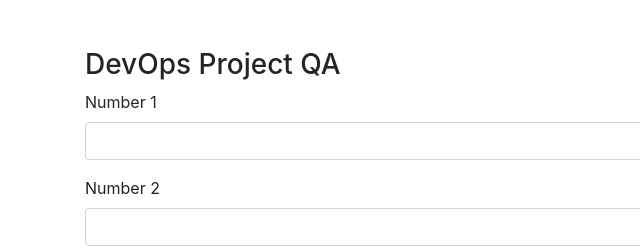
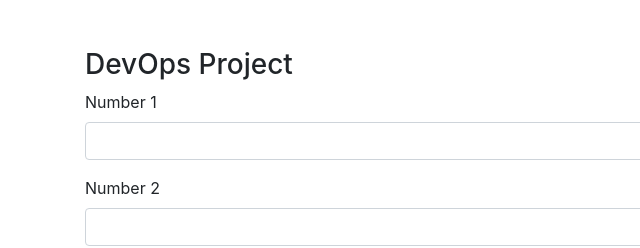
Before and after one commit to cemre-2187/devops, a website: page html/index.html in a window 1280 px wide. Shown: the top 248 px of the page, 0-640 px from the left. Drawn offline with nearby package versions, Linux system fonts and the light colour scheme.

Commit message:
Update index.html

```diff
--- a/html/index.html
+++ b/html/index.html
@@ -14,7 +14,7 @@
 
   <div class="container mt-5">
 
-    <h3>DevOps Project QA</h3>
+    <h3>DevOps Project</h3>
 
     <div class="form-group">
       <label for="exampleInputEmail1">Number 1</label>
```
